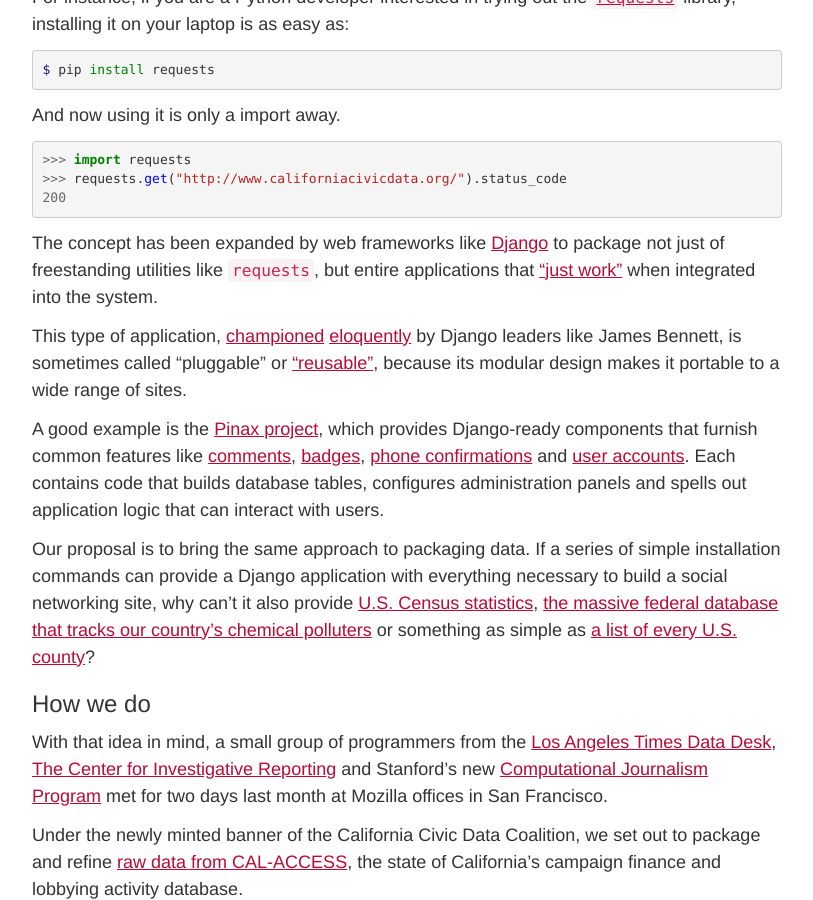
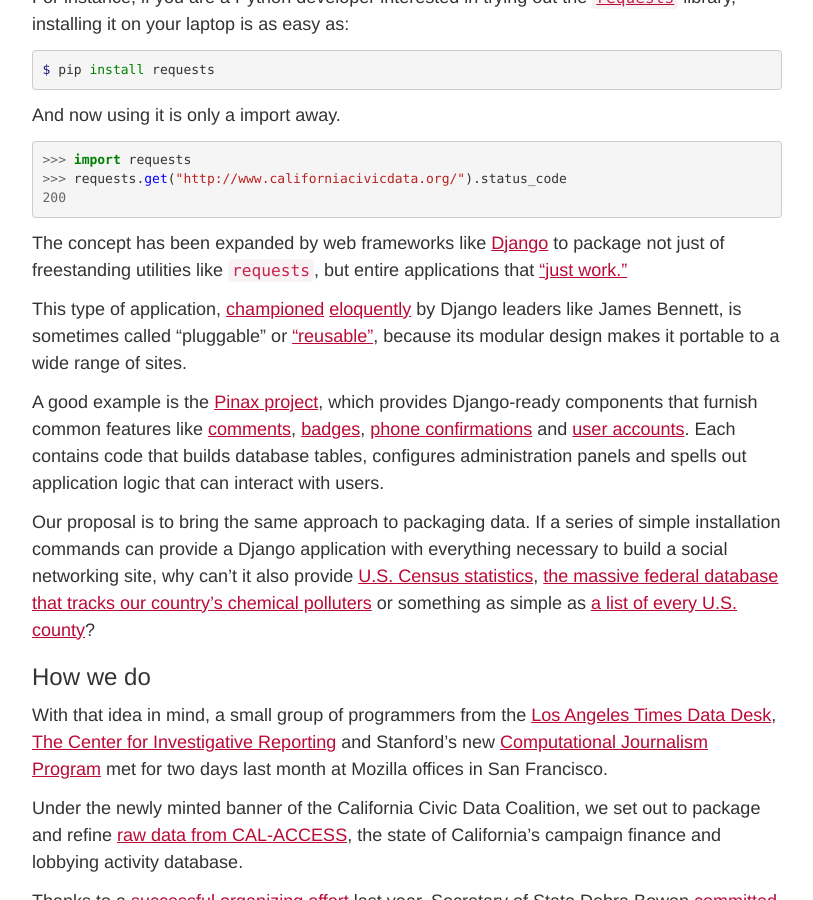
Before and after one commit to palewire/californiacivicdata.org, a Jekyll site: the page built from _posts/2015-01-01-pluggable-data.markdown, in a window 1280 px wide and 900 px high, scrolled down 959 px. Shown: the whole window, without its empty margins (233-1046 px from the left). Built offline with Jekyll 4.4.1, drawn with Linux system fonts in a browser that asks for light colours.

Commit message:
Updated 2015-01-01-pluggable-data.markdown

```diff
--- a/_posts/2015-01-01-pluggable-data.markdown
+++ b/_posts/2015-01-01-pluggable-data.markdown
@@ -36,7 +36,7 @@
 200
 {% endhighlight %}
 
-The concept has been expanded by web frameworks like [Django](http://www.djangoproject.com/) to package not just of freestanding utilities like ``requests``, but entire applications that ["just work"](https://www.youtube.com/watch?v=qmPq00jelpc) when integrated into the system.
+The concept has been expanded by web frameworks like [Django](http://www.djangoproject.com/) to package not just of freestanding utilities like ``requests``, but entire applications that ["just work."](https://www.youtube.com/watch?v=qmPq00jelpc)
 
 This type of application, [championed](http://www.b-list.org/weblog/2007/nov/29/django-blog/) [eloquently](https://www.youtube.com/watch?v=A-S0tqpPga4) by Django leaders like James Bennett, is sometimes called "pluggable" or ["reusable"](https://docs.djangoproject.com/en/dev/intro/reusable-apps/), because its modular design makes it portable to a wide range of sites.
 
```
